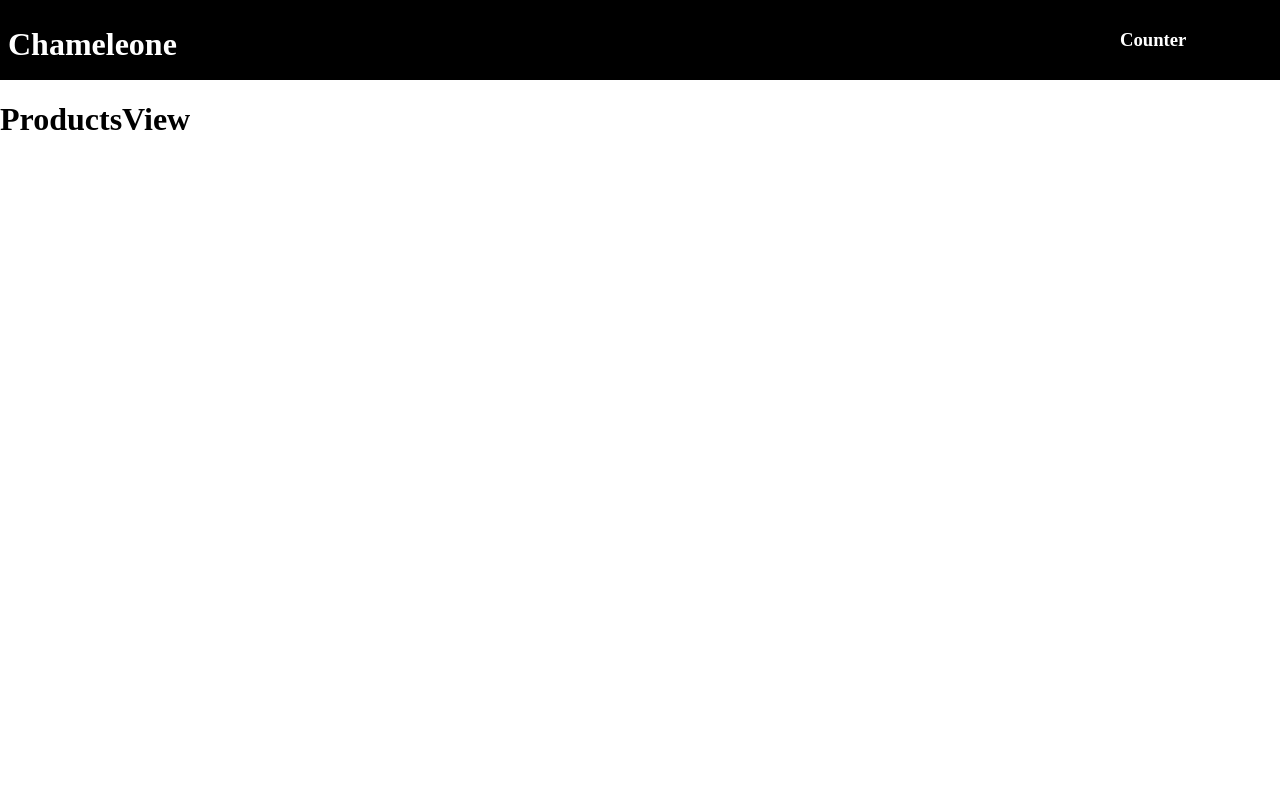
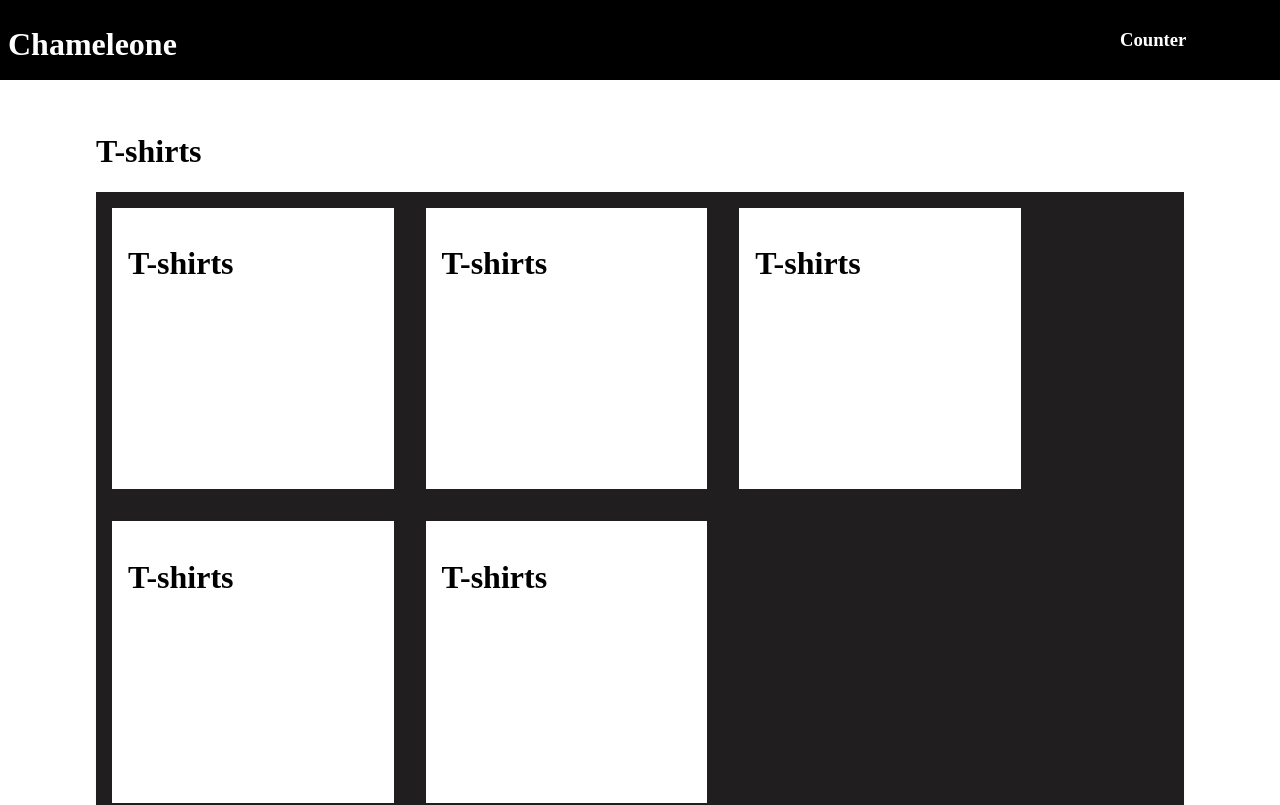
Before and after one commit to sweets86/Chamme, a React (Create React App) app: page /products in a window 1280 px wide. Shown: the top 805 px of the page. Built offline with nearby package versions, Linux system fonts and the light colour scheme.

Commit message:
view categories

```diff
--- /dev/null
+++ b/src/components/ProductCard/ProductCardStyled.tsx
@@ -0,0 +1,19 @@
+import styled from "styled-components";
+
+const ProductCardStyled = styled.div`
+  background-color: white;
+  height: 17.6em;
+  width: 17.6em;
+  margin-right: 2em;
+  margin-bottom: 2em;
+  padding: 1em;
+
+  @media screen and (max-width: 400px) {
+    height: 9.1em;
+    width: 9.1em;
+    padding: 0.5em;
+    margin-right: 0.8em;
+    margin-bottom: 0.8em;
+  }
+`;
+export default ProductCardStyled;
--- /dev/null
+++ b/src/components/ProductCard/index.tsx
@@ -0,0 +1,15 @@
+import React from 'react'
+import ProductCardStyled from './ProductCardStyled'
+
+interface Props {
+    name: string
+}
+
+export default function ProductCard(props: Props) {
+
+    return (
+        <ProductCardStyled>
+            <h1>{props.name}</h1>
+        </ProductCardStyled>
+    )
+}
--- /dev/null
+++ b/src/compositions/CategoryComposition/CategoryCompositionStyled.tsx
@@ -0,0 +1,14 @@
+import styled from "styled-components";
+
+const CategoryCompositionStyled = styled.div`
+  width: 85%;
+  height: auto;
+  margin-top: 2em;
+  margin-bottom: 5em;
+
+  @media screen and (max-width: 400px) {
+    margin-top: 0;
+  }
+`;
+
+export default CategoryCompositionStyled;
--- /dev/null
+++ b/src/compositions/CategoryComposition/index.tsx
@@ -0,0 +1,21 @@
+import React from 'react'
+import CategoryCompositionStyled from './CategoryCompositionStyled'
+import { ProductCategories } from '../../data/productCategories'
+import ProductsComposition from '../ProductComposition'
+
+interface Props {
+    category: string
+}
+
+export default function CategoryComposition(props: Props) {
+
+    return (
+        <CategoryCompositionStyled>
+            {/* <div className="contain"> */}
+                {ProductCategories.map((category, index) => {
+                   return <ProductsComposition category={category.title} />
+                })}
+            {/* </div> */}
+        </CategoryCompositionStyled>
+    )
+}
--- /dev/null
+++ b/src/compositions/ProductComposition/ProductCompositionStyled.tsx
@@ -0,0 +1,26 @@
+import styled from "styled-components";
+
+const ProductCompositionStyled = styled.div`
+  width: 100%;
+  height: auto;
+
+  .contain {
+    display: flex;
+    align-items: center;
+    /* justify-content: center; */
+    background-color: #201e1e;
+    box-shadow: 0 8px 6px -6px black;
+    min-height: 80%;
+    padding: 1em;
+    margin-bottom: 2em;
+    flex-wrap: wrap;
+  }
+
+  @media screen and (max-width: 400px) {
+      .contain {
+          padding: 0;
+      }
+  }
+`;
+
+export default ProductCompositionStyled;
--- /dev/null
+++ b/src/compositions/ProductComposition/index.tsx
@@ -0,0 +1,22 @@
+import React from "react";
+import ProductCard from "../../components/ProductCard";
+import ProductCompositionStyled from "./ProductCompositionStyled";
+
+interface Props {
+  category: string;
+}
+
+export default function ProductComposition(props: Props) {
+  return (
+    <ProductCompositionStyled>
+      <h1>{props.category}</h1>
+      <div className="contain">
+        <ProductCard name={props.category} />
+        <ProductCard name={props.category} />
+        <ProductCard name={props.category} />
+        <ProductCard name={props.category} />
+        <ProductCard name={props.category} />
+      </div>
+    </ProductCompositionStyled>
+  );
+}
--- a/src/compositions/ReuseComposition/ReuseCompositionStyled.tsx
+++ b/src/compositions/ReuseComposition/ReuseCompositionStyled.tsx
@@ -11,7 +11,6 @@ const ReuseCompositionStyled = styled.div`
     align-items: center;
     background-color: #201e1e;
     box-shadow: 0 8px 6px -6px black;
-    max-height: 87%;
     min-height: 80%;
     padding: 1em;
     margin-bottom: 3em;
--- a/src/containers/ProductsView.tsx
+++ b/src/containers/ProductsView.tsx
@@ -1,10 +1,23 @@
 import React from 'react'
+import styled from 'styled-components'
+import CategoryComposition from './../compositions/CategoryComposition'
 
-export default function ProductsView() {
+const Contain = styled.div`
+  display: flex;
+  justify-content: center;
+  flex-direction: column;
+  align-items: center;
+`;
+
+interface Props {
+    category: string
+}
+
+export default function ProductsView(props: Props) {
 
     return (
-        <div>
-            <h1>ProductsView</h1>
-        </div>
+        <Contain>
+            <CategoryComposition category={props.category} />
+        </Contain>
     )
 }
--- /dev/null
+++ b/src/data/productCategories.tsx
@@ -0,0 +1,15 @@
+export interface Categories {
+    title: string
+  }
+
+export const ProductCategories: Categories[] = [
+    {
+      title: "T-shirts"
+    },
+    {
+      title: "Fragrances"
+    },
+    {
+      title: "Lotion"
+    }
+  ]
```
Also changed, not shown: src/data/sliderImages.tsx (line endings or trailing spaces).
